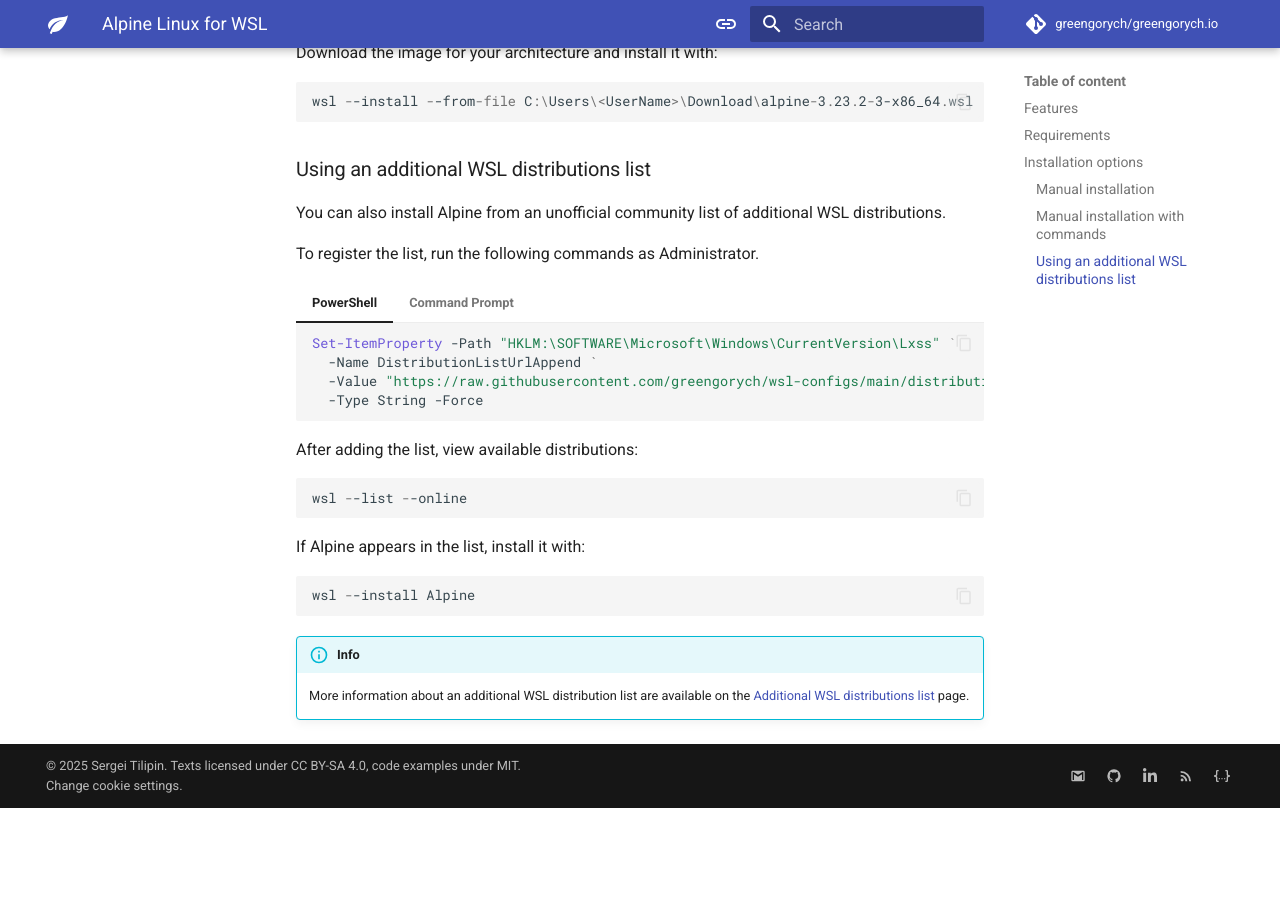
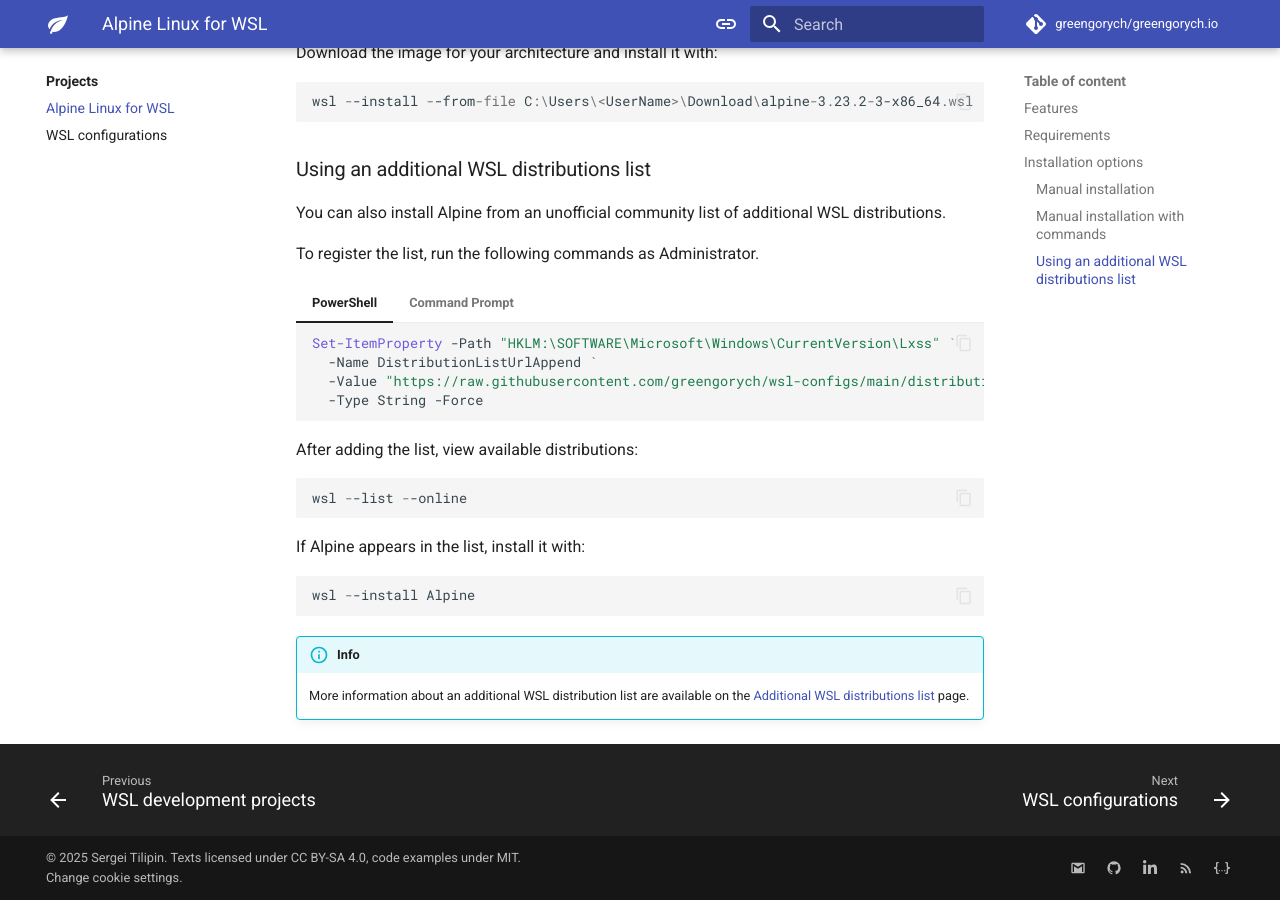
Before and after one commit to greengorych/greengorych.io, an MkDocs documentation site: the page built from docs/projects/alpine-linux-for-wsl.md, in a window 1280 px wide and 900 px high, scrolled down 1024 px. Built offline with MkDocs 1.6.1 and Material for MkDocs 9.7.7, drawn with Linux system fonts in a browser that asks for light colours; plug-ins that fetch from the network failed and are left out; comment, search, counter and statistics services are not loaded; before the commit the page ends 1832 px from its top, so only the background shows below that.

Commit message:
docs(site): update "Projects" section menu titles

```diff
--- a/mkdocs.yml
+++ b/mkdocs.yml
@@ -601,7 +601,8 @@ nav:
           - Distributions list: reference/distributions-list.md
   - Projects:
       - projects/index.md
-      - wsl-configs: projects/wsl-configs.md
+      - Alpine Linux for WSL: projects/alpine-linux-for-wsl.md
+      - WSL configurations: projects/wsl-configurations.md
   - About:
       - about/index.md
       - Legal:
```
